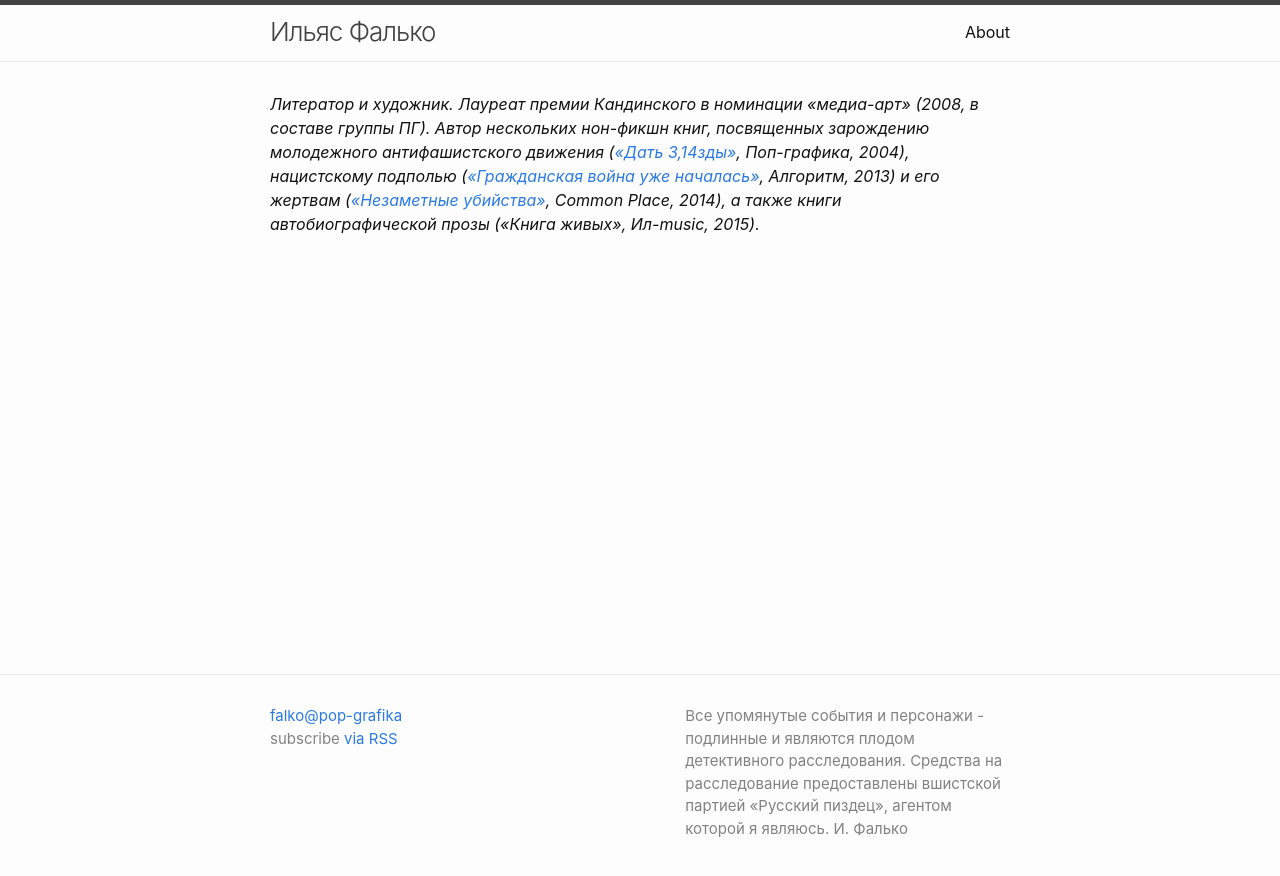
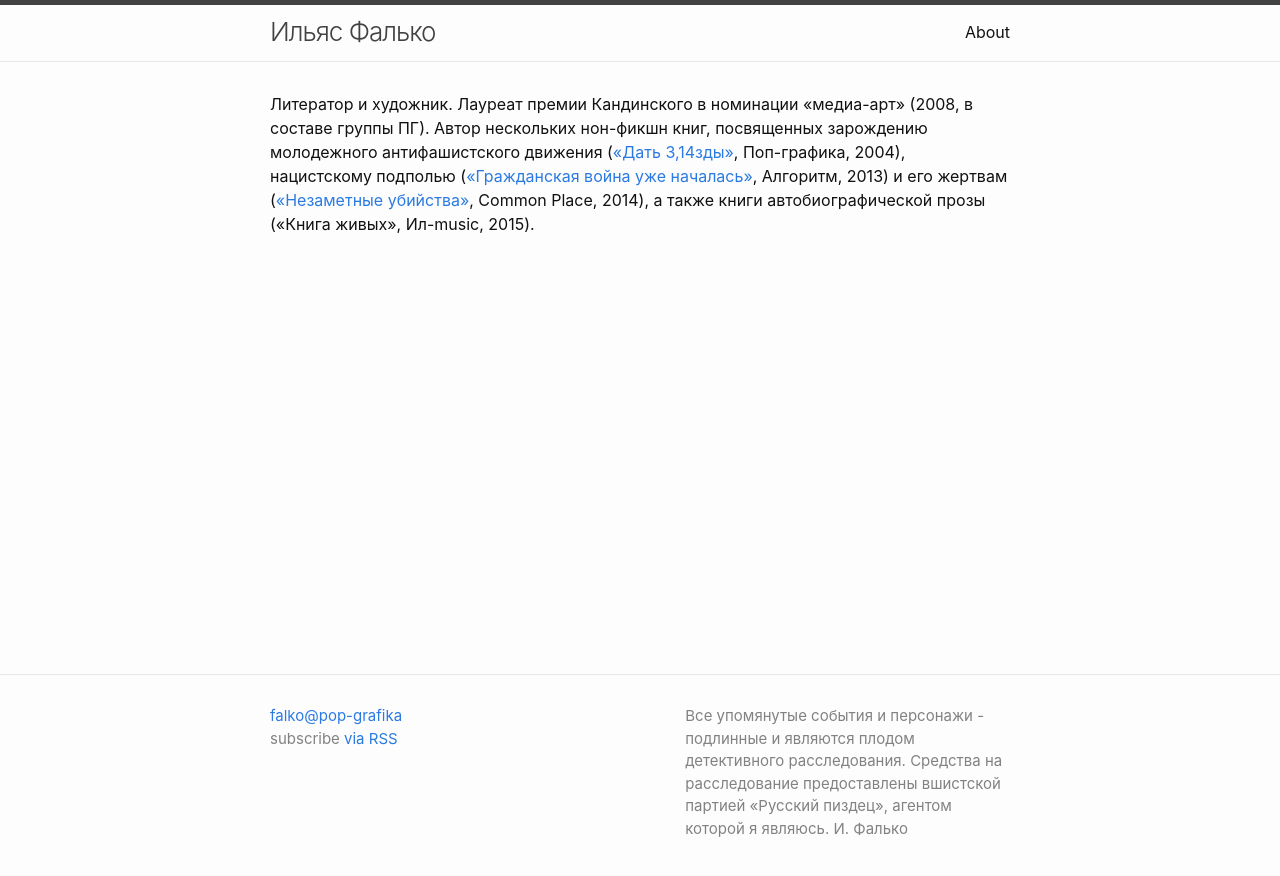
Before and after one commit to Raskovan/falko, a Jekyll site: the page built from about.md, in a window 1280 px wide. Shown: the top 876 px of the page. Built offline with Jekyll 4.4.1, drawn with Linux system fonts in a browser that asks for light colours.

```diff
--- a/about.md
+++ b/about.md
@@ -3,4 +3,4 @@ layout: page
 title: About
 permalink: "/about/"
 ---
-_Литератор и художник. Лауреат премии Кандинского в номинации «медиа-арт» (2008, в составе группы ПГ). Автор нескольких нон-фикшн книг, посвященных зарождению молодежного антифашистского движения (_[_«Дать 3,14зды»_](http://pop-grafika.net/pglitra/pizdi)_, Поп-графика, 2004), нацистскому подполью (_[_«Гражданская война уже началась»_](https://vk.com/doc79607752_304864375?hash=c52152f507ea0680dc&dl=8647a7671eb608f933)_, Алгоритм, 2013) и его жертвам (_[_«Незаметные убийства»_](http://common.place/falkovskiy/)_, Common Place, 2014), а также книги автобиографической прозы («Книга живых», Ил-music, 2015)._
+Литератор и художник. Лауреат премии Кандинского в номинации «медиа-арт» (2008, в составе группы ПГ). Автор нескольких нон-фикшн книг, посвященных зарождению молодежного антифашистского движения ([«Дать 3,14зды»](http://pop-grafika.net/pglitra/pizdi), Поп-графика, 2004), нацистскому подполью ([«Гражданская война уже началась»](https://vk.com/doc79607752_304864375?hash=c52152f507ea0680dc&dl=8647a7671eb608f933), Алгоритм, 2013) и его жертвам ([«Незаметные убийства»](http://common.place/falkovskiy/), Common Place, 2014), а также книги автобиографической прозы («Книга живых», Ил-music, 2015).
```
